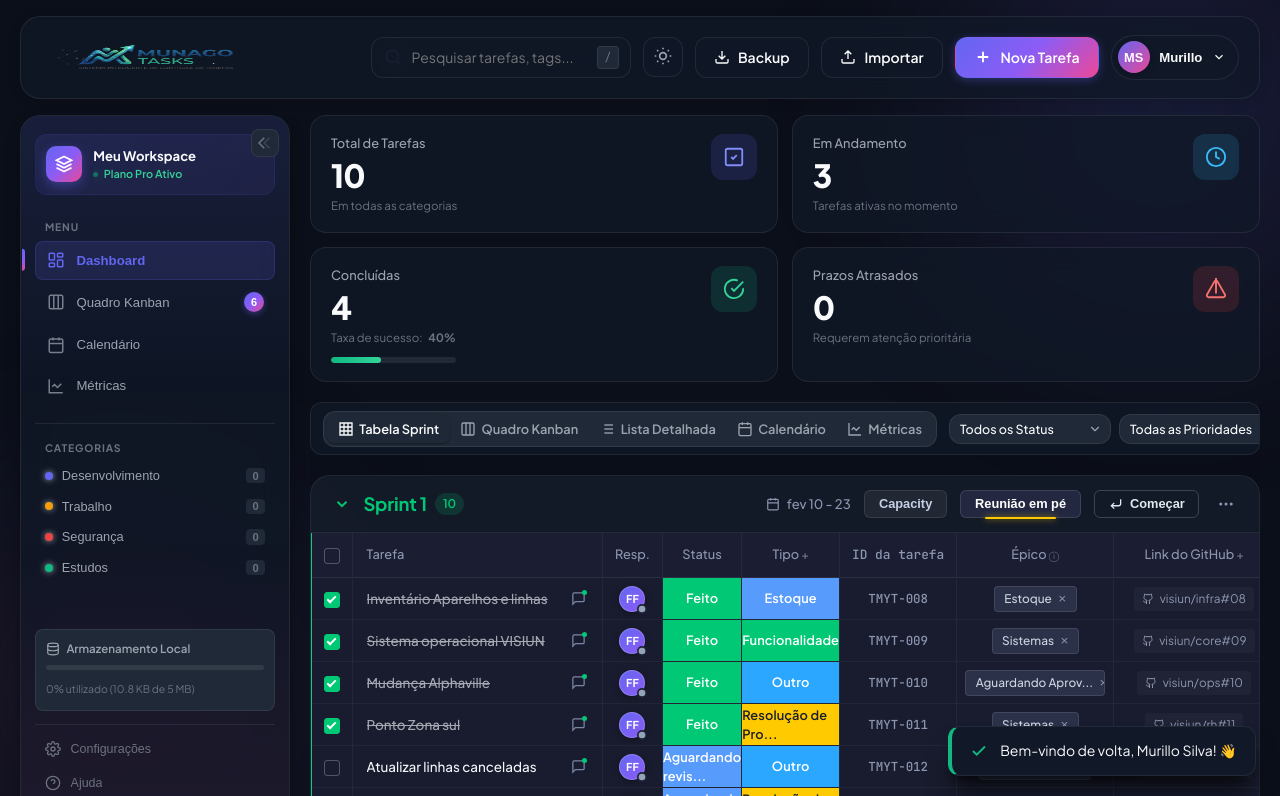
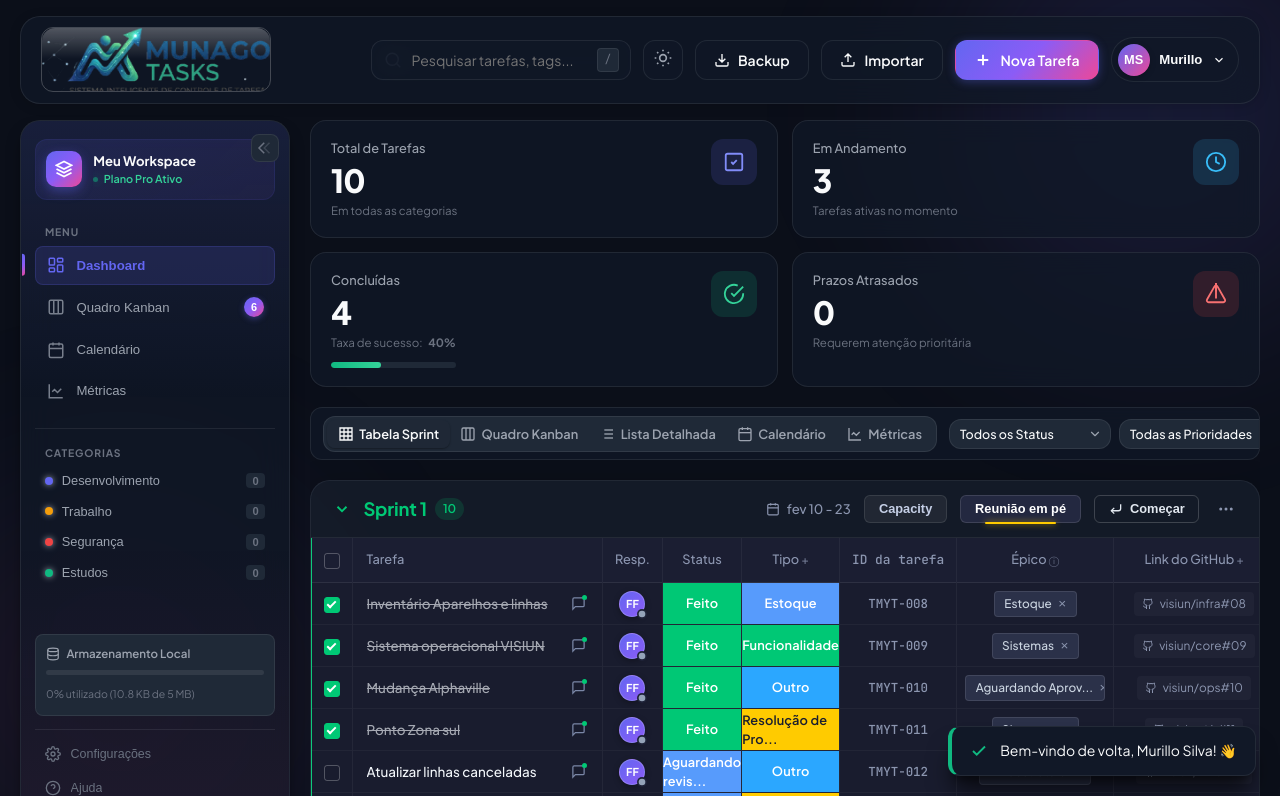
Before and after one commit to Murillooh/Munago-Task, a plain HTML site: page index.html in a window 1280 px wide. Both pictures are taken after a click on the button "Entrar no Munago Tasks". Shown: the top 796 px of the page. Drawn offline with Linux system fonts and the light colour scheme.

Commit message:
UI: Ajuste matematico perfeito da logo para recortar pixels transparentes sem distorcer

```diff
--- a/index.html
+++ b/index.html
@@ -29,7 +29,9 @@
     <!-- Top Header Navigation -->
     <header class="app-header">
       <div class="brand-wrapper">
-        <img src="Imagen/logo.png" alt="Munago Tasks Logo" style="width: 230px; height: 60px; border-radius: 12px; object-fit: fill;">
+        <div class="brand-icon" title="Munago Tasks Workspace" style="position: relative; width: 230px; height: 65px; border-radius: 12px; overflow: hidden; padding: 0; background: transparent; box-shadow: none;">
+          <img src="Imagen/logo.png" alt="Munago Tasks Logo" style="position: absolute; left: -22px; top: -49px; width: 300px; height: auto; max-width: none;">
+        </div>
       </div>
 
       <!-- Ações do Cabeçalho -->
```
